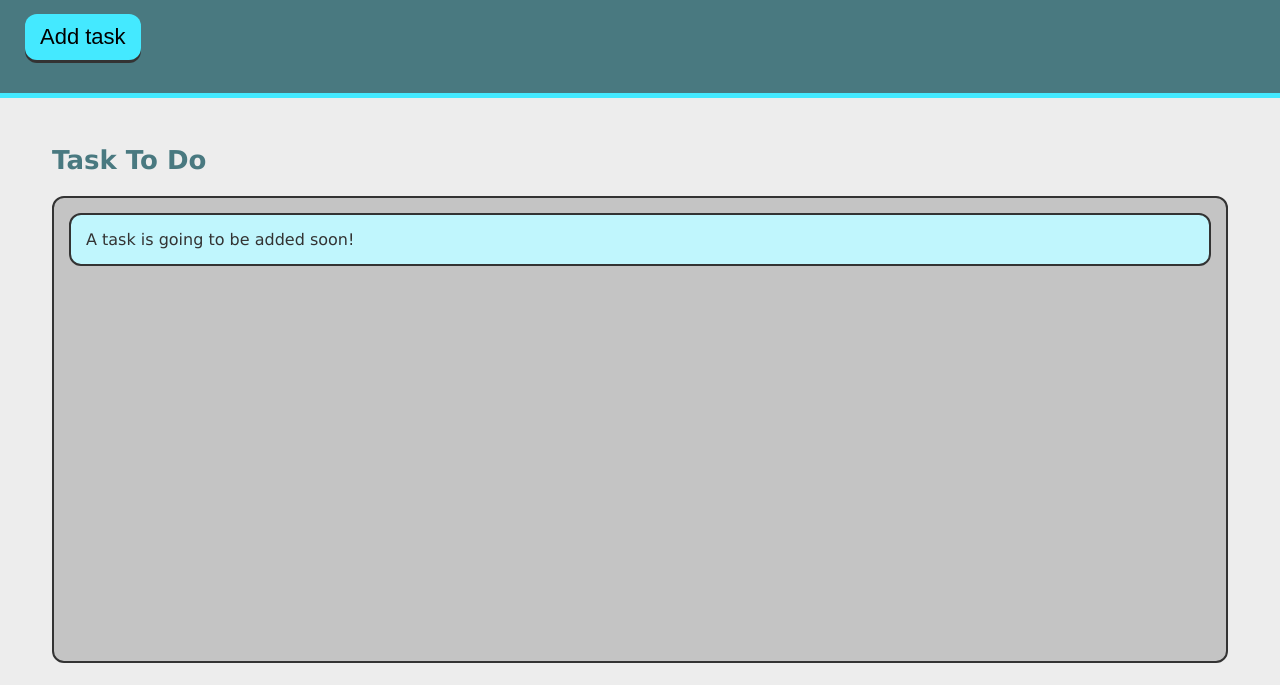
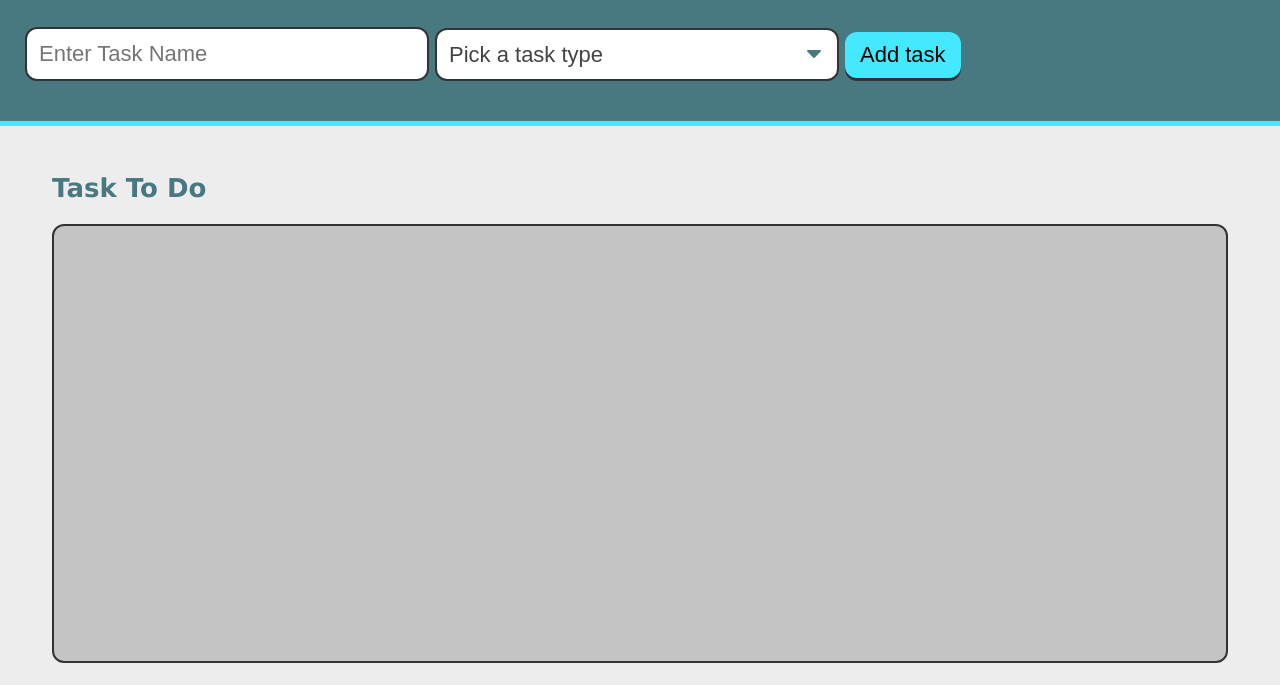
Before and after one commit to vloriandervishi/taskinator-, a plain HTML site: page index.html in a window 1280 px wide. Shown: the part 115-800 px from the top of the page. Drawn offline with Linux system fonts and the light colour scheme; files whose address does not match are found by name.

Commit message:
lesson 4.2.6

```diff
--- a/assets/script/script.js
+++ b/assets/script/script.js
@@ -1,12 +1,14 @@
-var buttonEl= document.querySelector("#save-task");
+var formEl=document.querySelector('#task-form');
 var tasksToDoEl= document.querySelector("#tasks-to-do");
 
 
-
 var createTaskHandler= function(){
+    //stops browsers default settings
+    event.preventDefault();
     var listItemEl= document.createElement("li");
     listItemEl.className = "task-item";
     listItemEl.textContent="This is a new task.";
     tasksToDoEl.appendChild(listItemEl);
 }
-buttonEl.addEventListener("click",createTaskHandler);
+
+formEl.addEventListener("submit",createTaskHandler);
--- a/index.html
+++ b/index.html
@@ -1,5 +1,7 @@
 <!DOCTYPE html>
-<html lang="en"><head>
+<html lang="en">
+
+<head>
     <meta http-equiv="content-type" content="text/html; charset=UTF-8">
     <meta charset="UTF-8">
     <meta name="viewport" content="width=device-width, initial-scale=1.0">
@@ -12,17 +14,35 @@
     <header>
         <h1 class="page-title">Taskinator</h1>
         <p>Click the button below to add a new task!</p>
-        <button class="btn" id="save-task"> Add task</button>
+
+        <form id="task-form">
+            <div class="form-group">
+                <input type="text" name="task-name" class="text-input" placeholder="Enter Task Name"/>
+            </div>
+            <div class="form-group">
+                <select name="task-type" class="select-dropdown">
+                    <option value="" disabled selected>Pick a task type</option>
+                    <option value="Print">Print</option>
+                    <option value="Web">Web</option>
+                    <option value="Mobile">Mobile</option>
+                </select>
+            </div>
+            <div class="form-group">
+                <button class="btn" id="save-task" type="submit"> Add task</button>
+            </div>
+        </form>
     </header>
     <main class="page-content">
         <seciton class="task-list-wrapper">
             <h2 class="list-title">Task To Do</h2>
             <ul class="task-list" id="tasks-to-do">
-                <li class="task-item" >A task is going to be added soon!</li>
+
             </ul>
         </seciton>
     </main>
     <script src="../taskinator-/assets/script/script.js"></script>
 
 
-</body></html>
+</body>
+
+</html>
```
Lines whose indentation alone changed are shown as unchanged.
